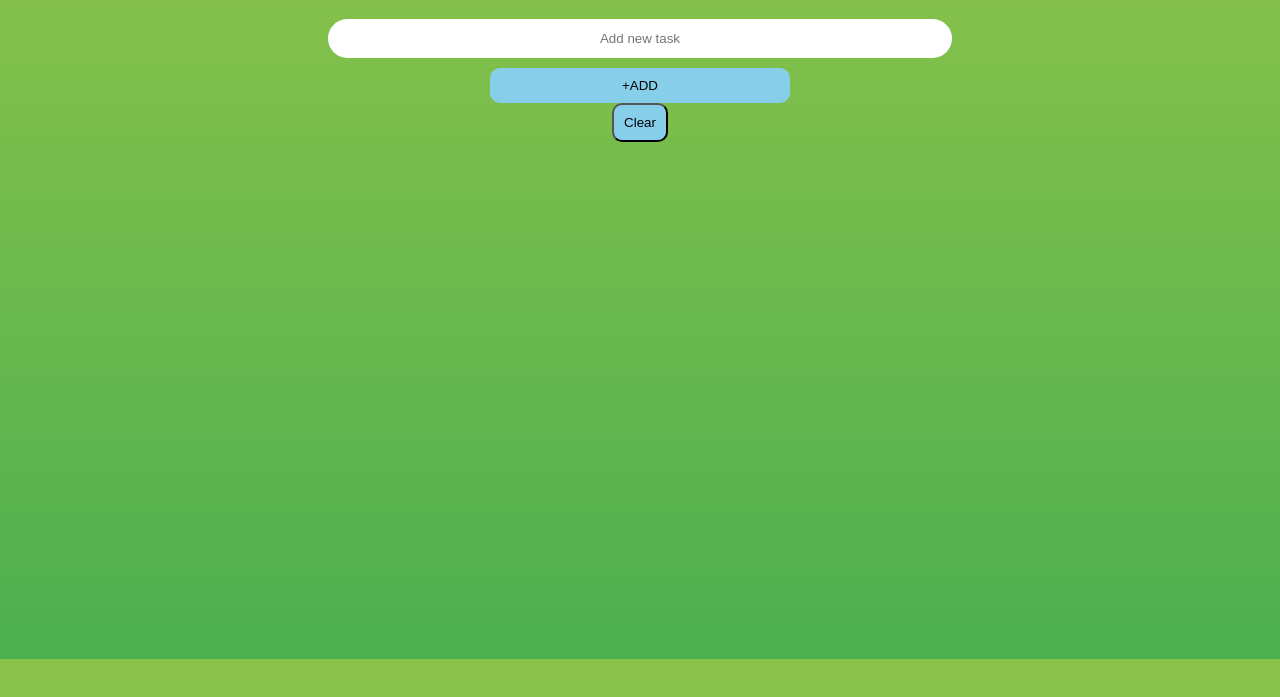
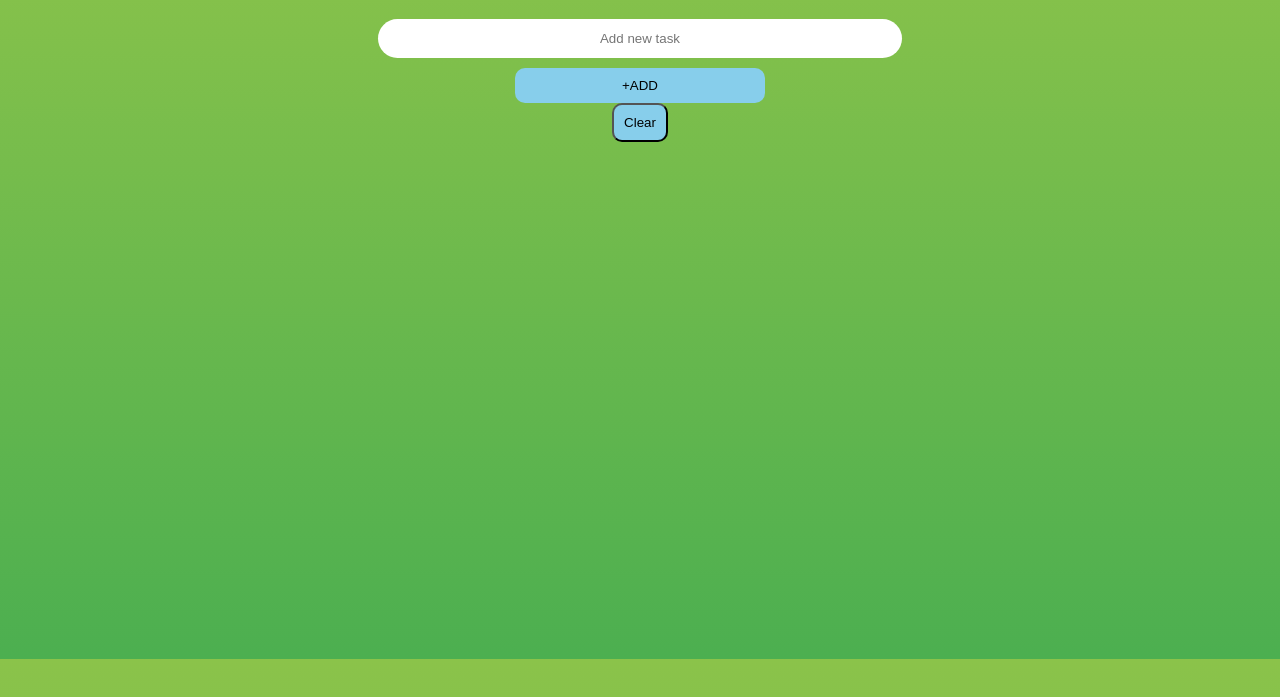
Before and after one commit to Dam404/to-do-list, a plain HTML site: page index.html in a window 1280 px wide. Shown: the part 81-778 px from the top of the page. Drawn offline with Linux system fonts and the light colour scheme.

Commit message:
This is our nineth commit

```diff
--- a/assets/style.css
+++ b/assets/style.css
@@ -103,7 +103,7 @@ li:hover {
 
 @media screen and (min-width: 600px) {
     .container {
-        max-width: 600px;
+        max-width: 500px;
     }
 
     button {
```
